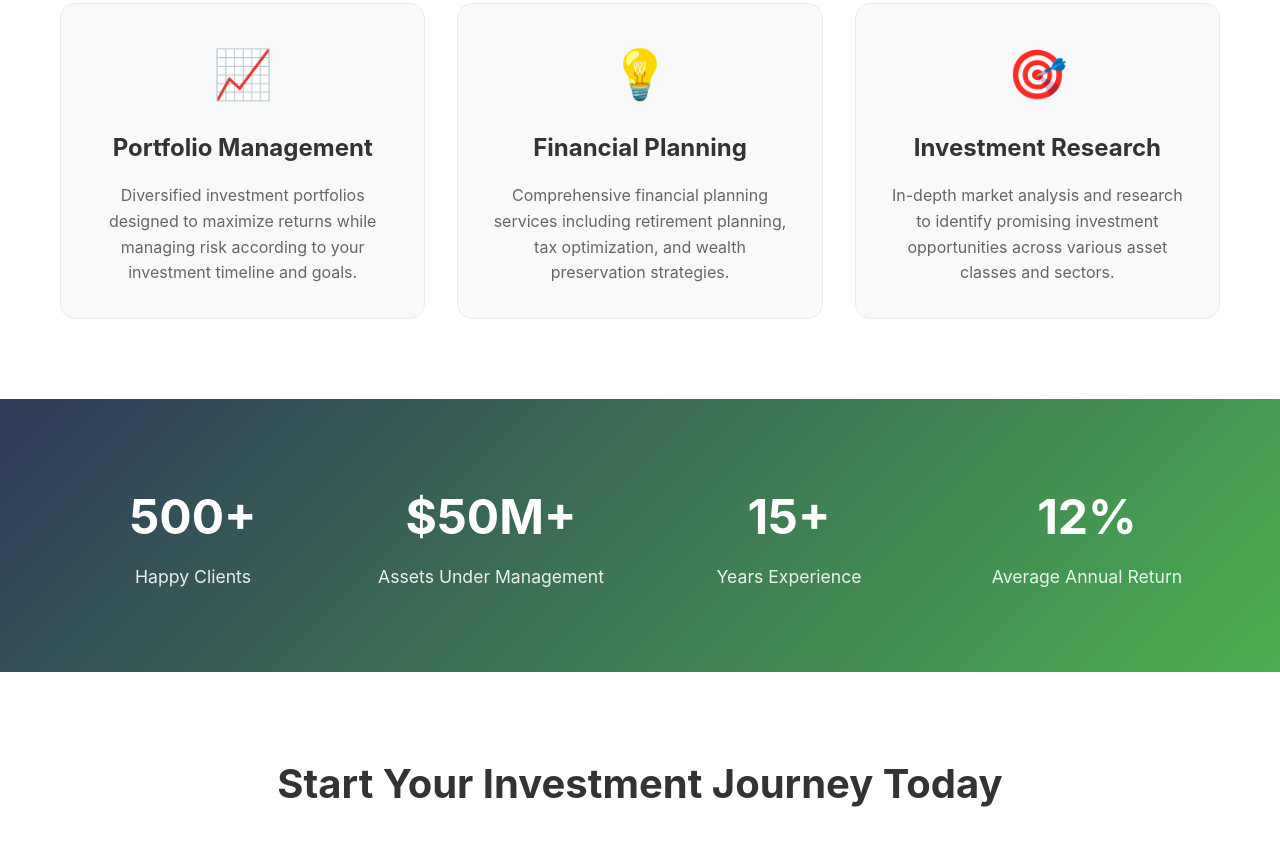
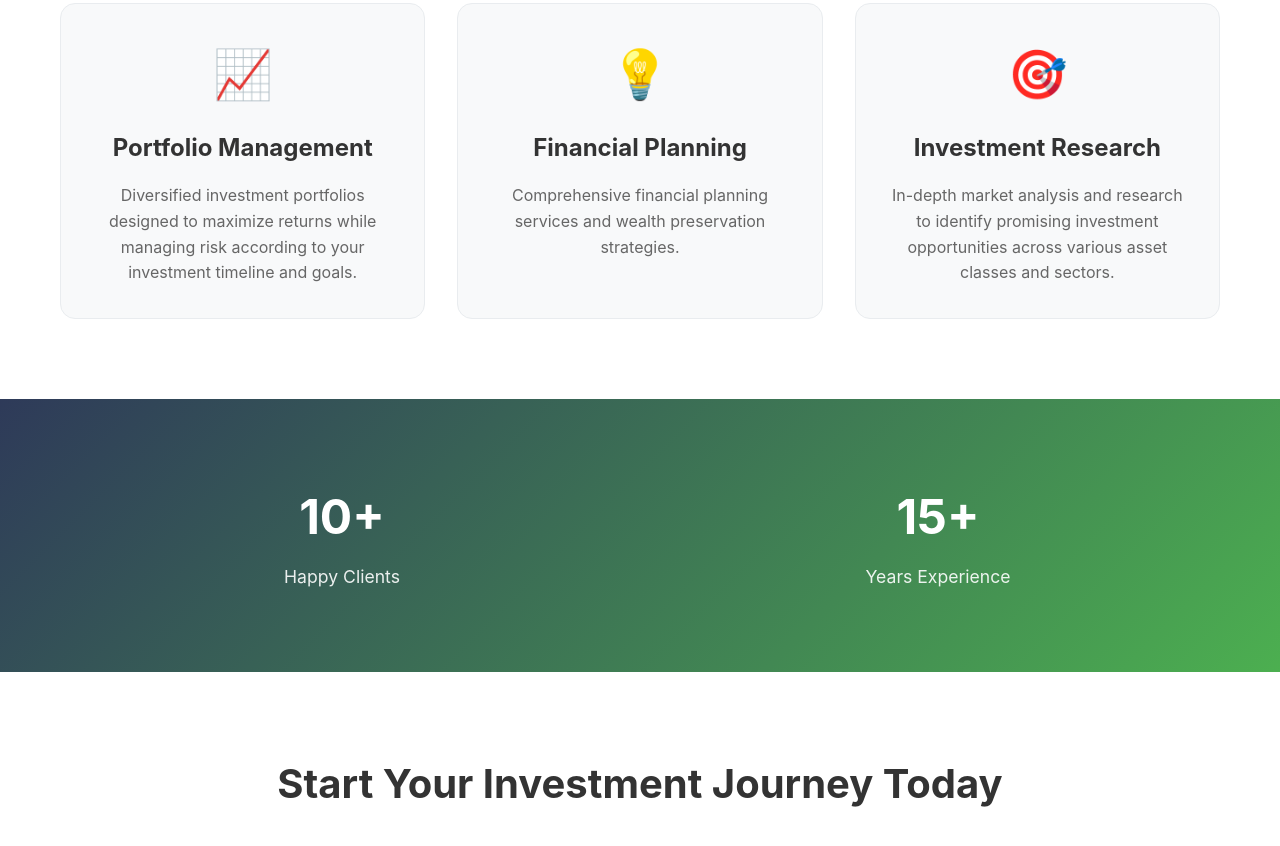
Before and after one commit to myanezfer/my-landing-page, a plain HTML site: page index.html in a window 1280 px wide. Shown: the part 774-1620 px from the top of the page. Drawn offline with Linux system fonts and the light colour scheme.

Commit message:
Update index.html

```diff
--- a/index.html
+++ b/index.html
@@ -3,7 +3,7 @@
 <head>
     <meta charset="UTF-8">
     <meta name="viewport" content="width=device-width, initial-scale=1.0">
-    <title>FWD! - Professional Investment Advice</title>
+    <title>FWD! - Professional SPV Investment Advice</title>
     <style>
         * {
             margin: 0;
@@ -283,7 +283,7 @@
 
     <section class="hero" id="home">
         <div class="container">
-            <h1>Grow Your Wealth with Expert Investment Advice</h1>
+            <h1>Grow Your Wealth with Expert SPV Investment Advice</h1>
             <p>Professional investment strategies tailored to your financial goals. Let us help you build a secure financial future with personalized portfolio management.</p>
             <a href="#contact" class="cta-button">Get Free Consultation</a>
         </div>
@@ -301,7 +301,7 @@
                 <div class="feature-card">
                     <div class="feature-icon">💡</div>
                     <h3>Financial Planning</h3>
-                    <p>Comprehensive financial planning services including retirement planning, tax optimization, and wealth preservation strategies.</p>
+                    <p>Comprehensive financial planning services and wealth preservation strategies.</p>
                 </div>
                 <div class="feature-card">
                     <div class="feature-icon">🎯</div>
@@ -316,20 +316,12 @@
         <div class="container">
             <div class="stats-grid">
                 <div class="stat-item">
-                    <h3>500+</h3>
+                    <h3>10+</h3>
                     <p>Happy Clients</p>
-                </div>
-                <div class="stat-item">
-                    <h3>$50M+</h3>
-                    <p>Assets Under Management</p>
                 </div>
                 <div class="stat-item">
                     <h3>15+</h3>
                     <p>Years Experience</p>
-                </div>
-                <div class="stat-item">
-                    <h3>12%</h3>
-                    <p>Average Annual Return</p>
                 </div>
             </div>
         </div>
@@ -362,7 +354,7 @@
 
     <footer class="footer">
         <div class="container">
-            <p>&copy; 2025 FWD! Investment Advisors. All rights reserved. | Securities offered through registered representatives.</p>
+            <p>&copy; 2025 FWD! Investment Advisors. All rights reserved. </p>
         </div>
     </footer>
 
```
